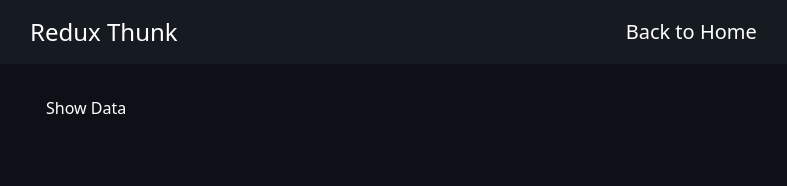
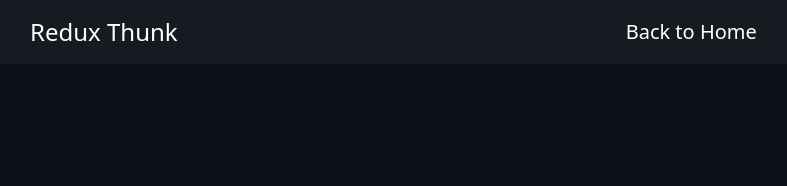
Before and after one commit to riandikast/Sesi11-Hacktiv8, a React (Create React App) app: page / in a window 1280 px wide. Shown: the top 186 px of the page, without its empty margins (34-821 px from the left). Built offline with nearby package versions, Linux system fonts and the light colour scheme.

Commit message:
Final Fix

```diff
--- a/src/component/body/PostItem.jsx
+++ b/src/component/body/PostItem.jsx
@@ -19,10 +19,13 @@
   const [buttonState, setButtonState] = useState(buttonData);
 
   const getPost = useSelector((state) => state.post.entities);
+
   const handleDetail =(id)=> {
     navigation(`/${id}`)
-    localStorage.setItem("state", JSON.stringify(1))}
+    localStorage.setItem("state", JSON.stringify([]))}
+
   const dispatch = useDispatch();
+
   const showData = () => {
     dispatch(fetchData());
     setLoading(true);
@@ -34,7 +37,8 @@
   };
 
   useEffect(() => {
-    localStorage.setItem("state", JSON.stringify([]));
+    localStorage.setItem("state", JSON.stringify(1));
+
   }, []);
 
   const navigation = useNavigate();
@@ -45,7 +49,7 @@
         <div className="h-96 mb-96 mt-60 w-0"></div>
 
         <div className="text-white ml-4 mt-8">
-          {!loading && buttonState.length === 0 && (
+          { buttonState === 1 && (
             <>
               {" "}
               {showButton ? (
```
